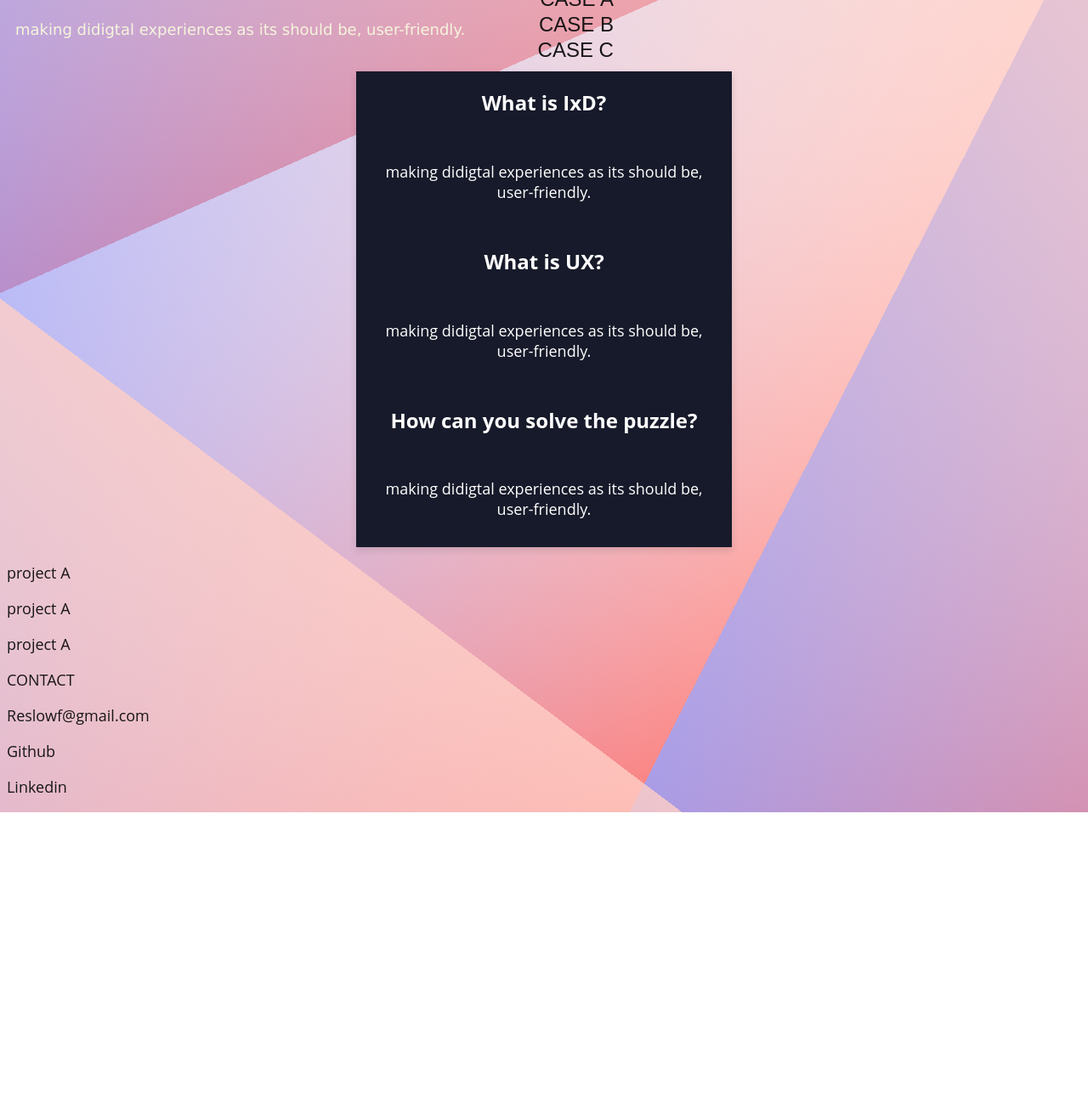
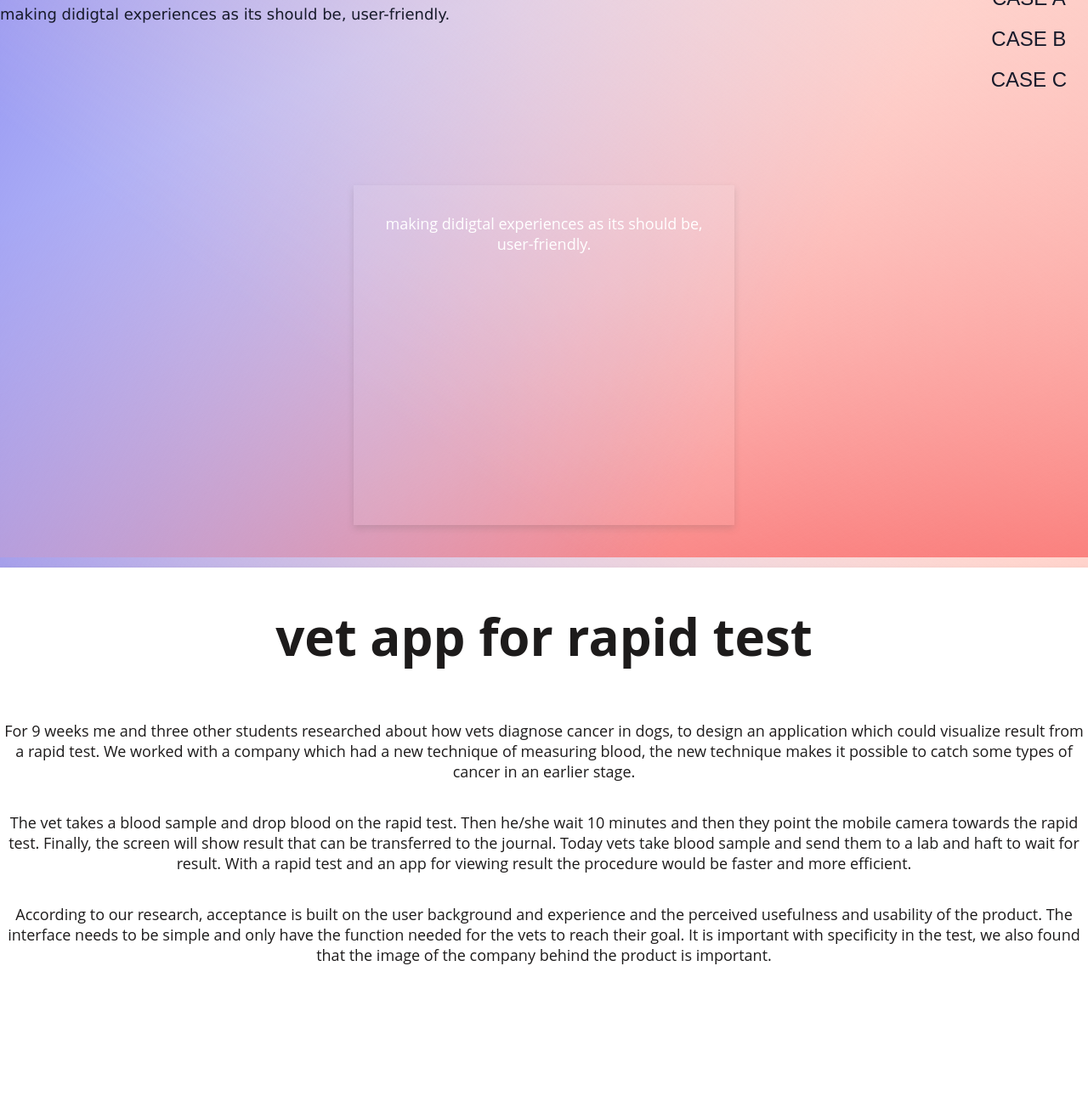
Before and after one commit to Reslow/Lemonpear, a website built with Parcel: page index.html in a window 1280 px wide. Shown: the part 144-1434 px from the top of the page at 85% size. Before the commit the page ends 1100 px from the top, so only its background shows below. Built offline with nearby package versions, Linux system fonts and the light colour scheme.

Commit message:
adding data to site

```diff
--- a/index.html
+++ b/index.html
@@ -8,7 +8,7 @@
     <div id="header">
       <div id="first">
           <div id="name">
-          <h1>Fanny + IxD</h1>
+          <h1>Fanny, Interaction Designer</h1>
            <p>making didigtal experiences as its should be, user-friendly.</p>
       </div>
     </div>
@@ -31,37 +31,48 @@
       <main class="mainfield">
         <div id="explained">
           <div class ="card">
-              <h2>What is IxD?</h2>
               <p>making didigtal experiences as its should be, user-friendly.</p>
-
-              <h2>What is UX?</h2>
-              <p>making didigtal experiences as its should be, user-friendly.</p>
-
-              <h2>How can you solve the puzzle?</h2>
-              <p>making didigtal experiences as its should be, user-friendly.</p>
-
           </q></div>
-
-
           </div>
 
         <div class="projects">
-          <div id="projectA">
-           <p>project A  </p></div>
+          <div class="project">
+           <h1>vet app for rapid test</h1>
+          <p>For 9 weeks me and three other students researched about how vets diagnose cancer in dogs, to design an application which could visualize result from a rapid test. We worked with a company which had a new technique of measuring blood, the new technique makes it possible to catch some types of cancer in an earlier stage.</p>
+          <p> The vet takes a blood sample and drop blood on the rapid test. Then he/she wait 10 minutes and then they point the mobile camera towards the rapid test. Finally, the screen will show result that can be transferred to the journal. Today vets take blood sample and send them to a lab and haft to wait for result. With a rapid test and an app for viewing result the procedure would be faster and more efficient.</p>
+          <p> According to our research, acceptance is built on the user background and experience and the perceived usefulness and usability of the product. The interface needs to be simple and only have the function needed for the vets to reach their goal. It is important with specificity in the test, we also found that the image of the company behind the product is important.</p>
+        </div>
 
-          <div id="projectB">
-          <p>project A  </p></div>
 
-          <div id="projectc">
-          <p>project A  </p></div>
+          <div class="project">
+          <h1>my forest drone application</h1>
+        <p>The project was given by The Swedish forest agency. In this project I worked with four other students. We developed a design of an interface for a mobile application that helps forest workers to plan and overview the forest. The Swedish forest agency wished to motivate more workers to use drones in their workday. It was important to develop an interface that forest workers could understand.</p>
+         <p> My forest drone app is a concept of a mobile application that helps forest workers to plan and overview the forest. With the application the user can overview the forest with the drone, and tagg objects that he/she are interested in marking. The app has only the most critical information needed for flying, such as battery strength, height of drone and direction of the drone. The application has different map layers because the map layers view different information.</p>
+           <p> When flying a drone it is important to feel in control. A lot of workers in the forest today are not use to new technology and needs an application that is easy to use and understand.
+             The project owner had a plan of gathering image material to train a AI of identifying objects when flying. However there is a fear of feeling watched from users. I have a theory that users could feel less afraid if they had more control over what is happening. Use of transparency is one way of giving more control to users. Show the users the images that has been gathered, Just a thought..</p>
+</div>
+          <div class="project">
+          <h1>mobile Journalistic Tool</h1>
+        <p> This case study was part of my bachelor thesis work in informatics - interaction design (2019). The case study aimed to understand a journalist activities and how the mobile can support the journalist in their workprocess.</p>
+        This mobile application supports journalists to write, tag and publish news on the go. It supports journalist to share material quick and easy with a common file library. This wireframe are based on the company´s existing writing tool and the case study.
+        The common attitude to work with the mobile as a tool are positiv. But not writing with it A mobile application could support an journalist on the way toward an assignment or when he or she happen to be at the spot of an event. The value of an mobile application is in the quick way of communicating and sharing information</div>
 
       </main>
 
     </div>
 
         <footer>
-          <div id="About">
-          <p><a>CONTACT</a>
+          <div id="contact">
+            <h1>ABOUT</h1>
+            <p>My name is Fanny, I am 28 and are currently living in gothenbourg, Sweden.
+              I have studied the use of media tools for almost 6 years and have a bachelor degree in informatics, interaction design (since 2019).
+
+              HTML, CSS , javascript
+              creative suite
+              UXPin, Axure RP, Figma, Adobe XD</p>
+            </div>
+          <div id="about">
+
           <p><a>Reslowf@gmail.com</a>
           <p><a>Github</a>
           <p><a>Linkedin</a>
--- a/src/styles.scss
+++ b/src/styles.scss
@@ -1,95 +1,135 @@
 $dark: rgb(24, 22, 22);
 $light: rgb(235, 235, 235);
+$blue:#171a2a;
 
 body {
-  background-image: repeating-linear-gradient(217deg, rgba(255, 207, 198, 0.8), rgba(255,0,0,0) 70.71%),
-  repeating-linear-gradient(117deg, rgba(159, 160, 243, 0.89), rgba(0,255,0,0) 70.71%),
-  repeating-linear-gradient(336deg, rgba(247, 59, 59, 0.8), rgba(0,0,255,0) 70.71%);
-
+  max-width: 100%;
+  max-height: 100%;
+  background-attachment: fixed;
+  background-image: linear-gradient(
+      217deg,
+      rgba(255, 207, 198, 0.8),
+      rgba(255, 0, 0, 0) 70.71%
+    ),
+    linear-gradient(
+      117deg,
+      rgba(133, 135, 241, 0.89),
+      rgba(0, 255, 0, 0) 70.71%
+    ),
+    linear-gradient(336deg, rgba(247, 59, 59, 0.8), rgba(0, 0, 255, 0) 70.71%);
   color: $dark;
   font-family: "Open Sans", sans serif;
+  margin:0px;
 }
 
-.main{
-  color:rgb(51, 48, 48);
+.main {
+  color: rgb(51, 48, 48);
 }
 
-#header{
-  color:beige;
-  padding:10px;
+#header {
+  max-width: 100%;
+  color: $blue;
   font-family: Verdana, Geneva, Tahoma, sans-serif;
   display: flex;
   flex-direction: row;
+  justify-content: space-between;
+}
+#first {
+  padding-right: 40px;
+}
+#second {
+  justify-content: right;
+}
 
-}
-#first{
-  display: flex;
-  flex-direction: column;
-  align-self: flex-start;
-}
-#second{
-  display: flex;
-  flex-direction: column;
-  margin-right: 0px;
-  align-self:flex-end;
-
-}
-#mainmenu{
+#mainmenu {
   display: flex;
   flex-direction: row;
-  padding-left: 20px;
-  padding-right: 50px;
-  align-self: flex-end;
-  padding: -10;
+  padding: 15px;
 
 }
 
-button{
+button {
   font-size: 24px;
-  color:$dark;
+  color: $blue;
   background-color: Transparent;
-  background-repeat:no-repeat;
+  background-repeat: no-repeat;
   border: none;
-  cursor:pointer;
+  cursor: pointer;
   overflow: hidden;
-
-
+  padding: 10px;
 }
-#proMenu{
-  padding-top: 80px;
-  padding-right: 40px;
+#proMenu {
+  padding-top: 40px;
   display: flex;
   flex-direction: column;
-  align-items: flex-end;
+  float: right;
+  padding-right: 15px;
 }
 
 h1 {
   font-size: 60px;
 }
 
-p{
+p {
   font-size: 18px;
 }
 
-#explained{
+#explained {
   display: flex;
-  flex-direction: column
-
+  flex-direction: column;
 }
 
-.card{
-  background-color: #171a2a;
+.card {
+  background-color: #ffffff15;
   color: white;
   box-shadow: 0 4px 8px 0 rgba(93, 92, 92, 0.2);
   transition: 0.3s;
-  margin-right:auto;
+  margin-right: auto;
+  margin-left: auto;
+  margin-top:100px;
+  max-width: 35%;
+  min-height: 400px;
+  display: flex;
+  flex-direction: column;
+  text-align: center;
+}
+.card p {
+  padding: 15px;
+}
+
+.projects{
+  margin-top: 50px;
+  margin-bottom: 100px;
+}
+.project{
+  background-color: #ffffff;
+  color: rgb(29, 27, 27);
+  box-shadow: 0 4px 8px 0 rgba(93, 92, 92, 0.2);
+  transition: 0.3s;
+  margin-right: auto;
   margin-left: auto;
   max-width: 35%;
   display: flex;
   flex-direction: column;
   text-align: center;
+  margin-top:20px;
+  min-height: 700px;
+  min-width: 100%;
 }
 
-.card p{
-  padding: 15px;
+footer{
+  min-width: 100%;
+  background-color: #171a2a;
+  margin-bottom: 0px;
+  min-height: 500px;
+  color:#ffffff;
+  display: flex;
+  flex-direction: row;
+  justify-content: space-between;
 }
+#about{
+  padding:30px;
+}
+#contact{
+  padding-right: 30px;
+}
```
